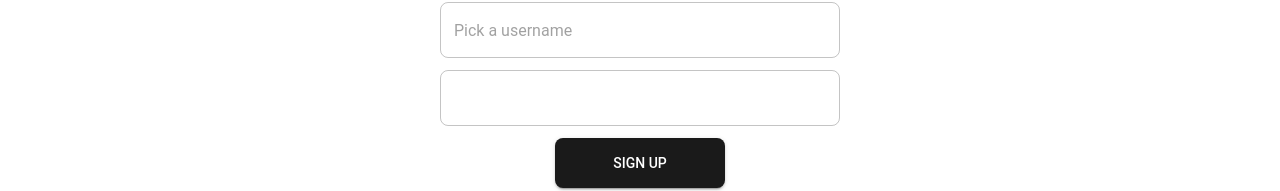
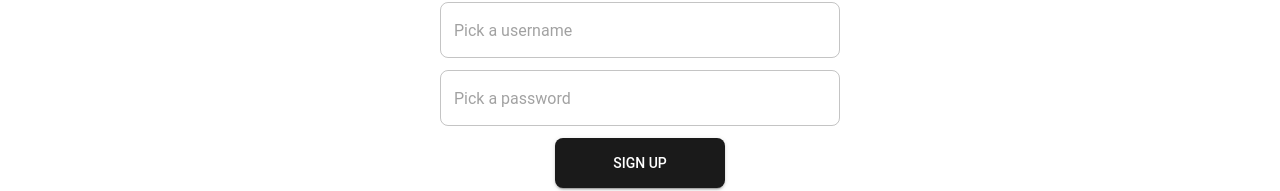
Before and after one commit to ksingletary/reactjobly-frontend, a React (Vite) app: page /signup in a window 1280 px wide. Shown: the part 523-714 px from the top of the page. Built offline with nearby package versions, Linux system fonts and the light colour scheme; no server answers.

Commit message:
login/signup errors

```diff
--- a/src/pages/Signup.jsx
+++ b/src/pages/Signup.jsx
@@ -79,6 +79,7 @@ const Signup = () => {
               type="password"
               name="password"
               id="password"
+              placeholder="Pick a password"
               value={formData.password}
               onChange={handleChange}
             />
```
